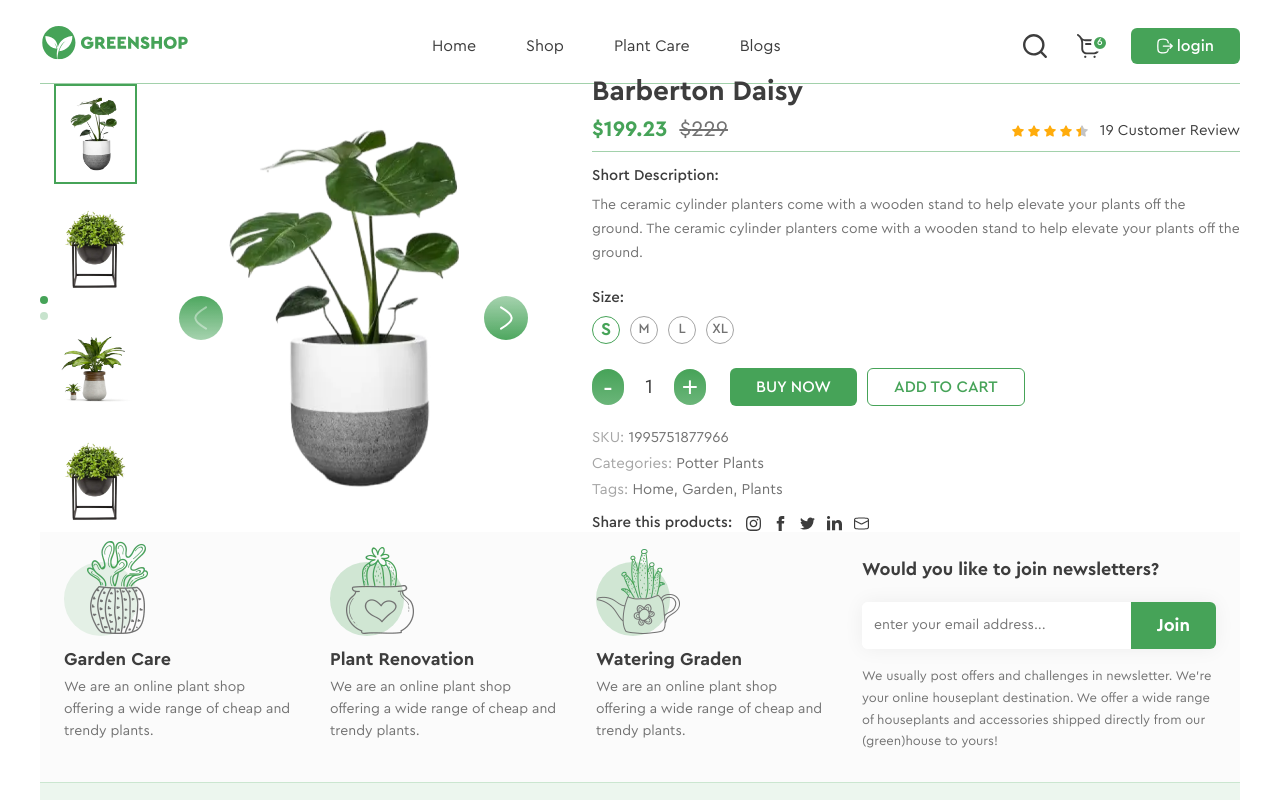
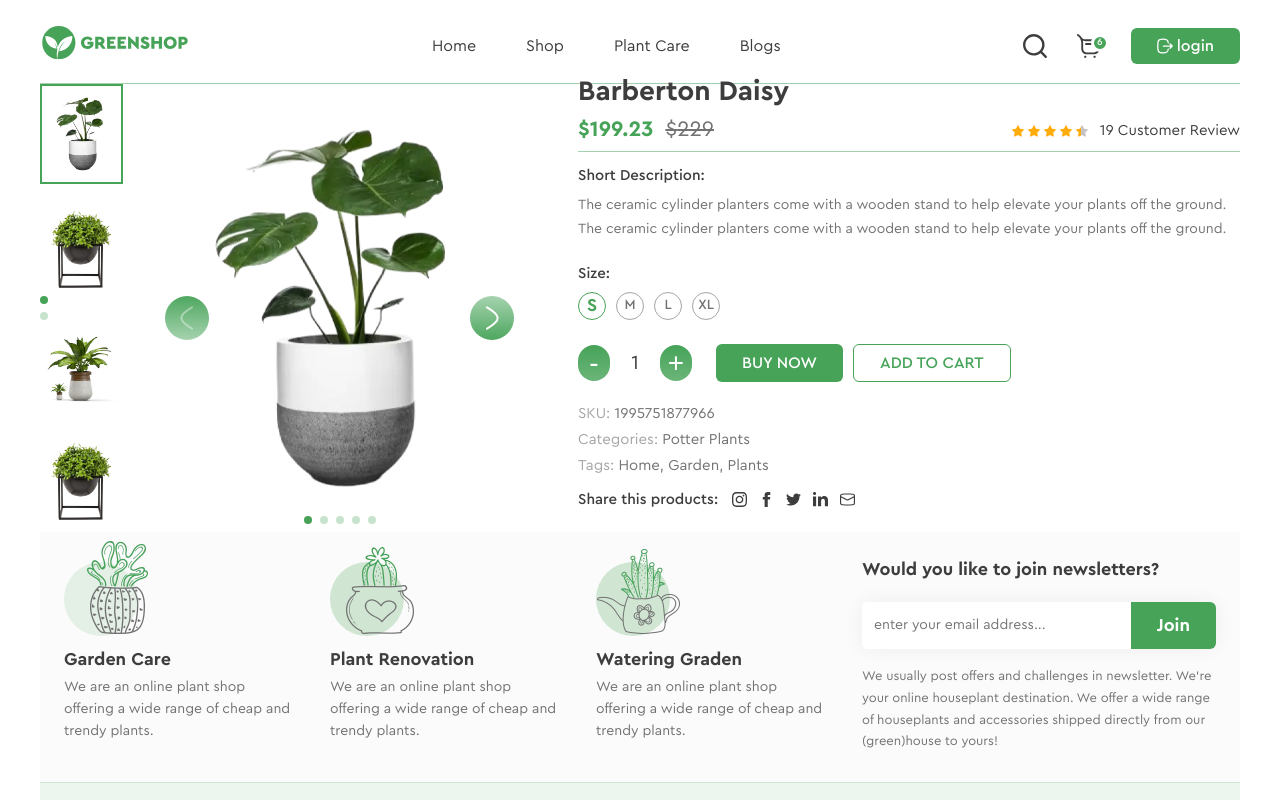
Before and after one commit to Baylovka/store, a Next.js app: page /product in a window 1280 px wide. Shown: the top 800 px of the page. Built offline with nearby package versions, Linux system fonts and the light colour scheme.

Commit message:
refactor: add variables for swipers params

```diff
--- a/src/components/ProductPage/ProductImages.tsx
+++ b/src/components/ProductPage/ProductImages.tsx
@@ -1,7 +1,7 @@
 'use client'
-import { useState } from 'react';
+import { useEffect, useState } from 'react';
 import { Swiper, SwiperClass, SwiperSlide } from 'swiper/react';
-import { FreeMode, Navigation, Thumbs, Scrollbar, Mousewheel, Pagination } from 'swiper/modules';
+import { FreeMode, Navigation, Thumbs, Mousewheel, Pagination } from 'swiper/modules';
 import Icon from '../Icon';
 import Image from 'next/image';
 
@@ -9,7 +9,6 @@ import 'swiper/scss';
 import 'swiper/scss/free-mode';
 import 'swiper/scss/navigation';
 import 'swiper/scss/thumbs';
-import 'swiper/scss/scrollbar';
 import 'swiper/scss/pagination';
 
 const images = [
@@ -22,78 +21,94 @@ const images = [
 
 export default function ProductImages() {
     const [thumbsSwiper, setThumbsSwiper] = useState<SwiperClass | null>(null);
+    const [isTablet, setIsTablet] = useState<boolean>(false);
+
+    useEffect(() => {
+        if (window.innerWidth < 768) {
+            setIsTablet(true);
+        }
+    }, []);
+
+    const swiperParams = {
+        style: {
+            marginLeft: 0,
+            marginRight: 0,
+        },
+        spaceBetween: 10,
+        navigation: {
+            nextEl: ".product-gallery2__btn--next",
+            prevEl: ".product-gallery2__btn--prev",
+            disabledClass: "product-gallery2__btn-disabled"
+        },
+        thumbs: { swiper: thumbsSwiper },
+        modules: [FreeMode, Navigation, Thumbs, Pagination],
+        pagination: {
+            el: ".product-gallery2__pagination",
+            bulletClass: "slider-pagination__bullet",
+            bulletActiveClass: "slider-pagination__bullet--active",
+            clickable: true,
+        },
+        className: "product-gallery2",
+    }
+
+    const swiperParams2 = {
+        style: {
+            marginLeft: 0,
+            marginRight: 0,
+        },
+        onSwiper: setThumbsSwiper,
+        spaceBetween: 16,
+        slidesPerView: 4,
+        freeMode: true,
+        modules: [FreeMode, Navigation, Thumbs, Mousewheel, Pagination],
+        direction: 'horizontal' as const,
+        className: "product-gallery",
+        pagination: {
+            el: ".slider-pagination",
+            bulletClass: "slider-pagination__bullet",
+            bulletActiveClass: "slider-pagination__bullet--active",
+            clickable: true,
+        },
+        mousewheel: true,
+        breakpoints: {
+            1024: {
+                direction: 'vertical' as const,
+            }
+        },
+    }
 
     return (
         <div className="product-page__images">
-            <Swiper
-                style={{
-                    marginLeft: 0,
-                    marginRight: 0,
-                }}
-                spaceBetween={10}
-                navigation={{
-                    nextEl: ".product-gallery2__btn--next",
-                    prevEl: ".product-gallery2__btn--prev",
-                    disabledClass: "product-gallery2__btn-disabled"
-                }}
-                thumbs={{ swiper: thumbsSwiper }}
-                modules={[FreeMode, Navigation, Thumbs]}
-                className="product-gallery2"
-            >
+            <Swiper {...swiperParams}>
                 <div className="product-gallery2__btn--prev product-gallery2__btn">
                     <Icon id='arrow-2' width={24} height={24} />
                 </div>
                 {images && images.map((image, index) => (
                     <SwiperSlide key={index}>
-                        <Image src={image} height={448} width={448} alt={String(index)} quality={100} />
+                        <Image src={image} height={434} width={434} alt={String(index)} quality={100} />
                     </SwiperSlide>
                 ))}
-
                 <div className='product-gallery2__btn--next product-gallery2__btn'>
                     <Icon id='arrow-2' width={24} height={24} />
                 </div>
+
+                <div className="slider-pagination product-gallery2__pagination">
+                    <span className="slider-pagination__bullet product-gallery2__pagination-bullet"></span>
+                </div>
             </Swiper>
-            <Swiper
-                style={{
-                    marginLeft: 0,
-                    marginRight: 0,
-                    paddingLeft: 14,
-                }}
-                onSwiper={setThumbsSwiper}
-                spaceBetween={16}
-                slidesPerView={4}
-                freeMode={true}
-                modules={[FreeMode, Navigation, Thumbs, Scrollbar, Mousewheel, Pagination]}
-                direction='vertical'
-                className="product-gallery"
-                // scrollbar={{
-                //     draggable: true,
-                //     dragClass: 'product-gallery__swiper-scrollbar-drag',
-                //     dragSize: "auto",
-                //     hide: false,
-                //     el: '.product-gallery__swiper-scrollbar',
-                // }}
-                pagination={{
-                    el: ".slider-pagination",
-                    bulletClass: "slider-pagination__bullet",
-                    bulletActiveClass: "slider-pagination__bullet--active",
-                    clickable: true,
-                }}
 
-                mousewheel={true}
-            >
+            {!isTablet &&
+                <Swiper {...swiperParams2}>
                     {images && images.map((image, index) => (
                         <SwiperSlide key={index}>
-                        <Image src={image} height={100} width={100} alt={String(index)} quality={100} />
+                            <Image src={image} height={96.5} width={96.5} alt={String(index)} quality={100} />
                         </SwiperSlide>
                     ))}
-                {/* <div className="product-gallery__swiper-scrollbar">
-                    <div className='product-gallery__swiper-scrollbar-drag'></div>
-                </div> */}
                     <div className="slider-pagination product-gallery__pagination">
                         <span className="slider-pagination__bullet product-gallery__pagination-bullet"></span>
                     </div>
                 </Swiper>
+            }
         </div>
     );
 }
```
Lines whose indentation alone changed are shown as unchanged.
